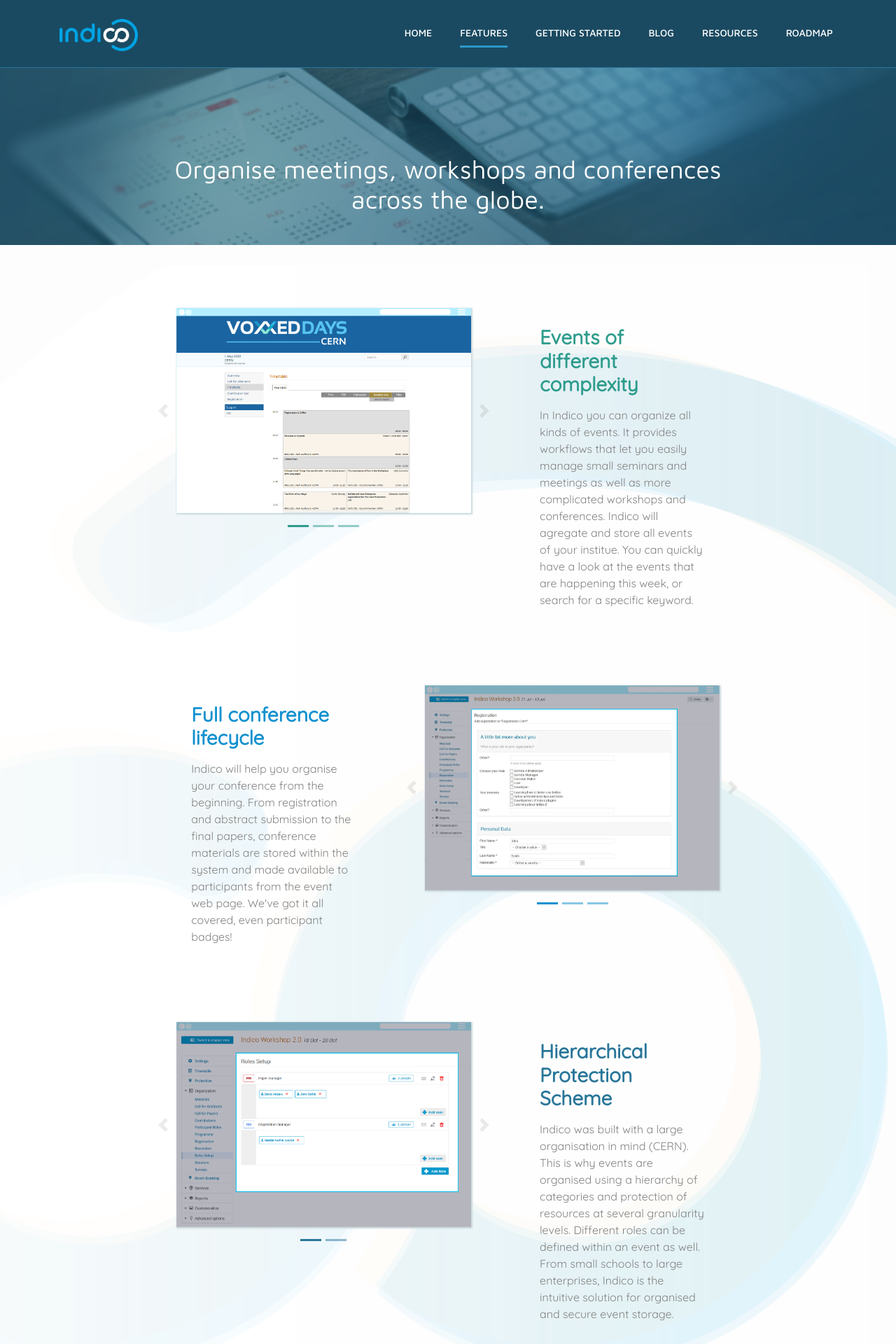
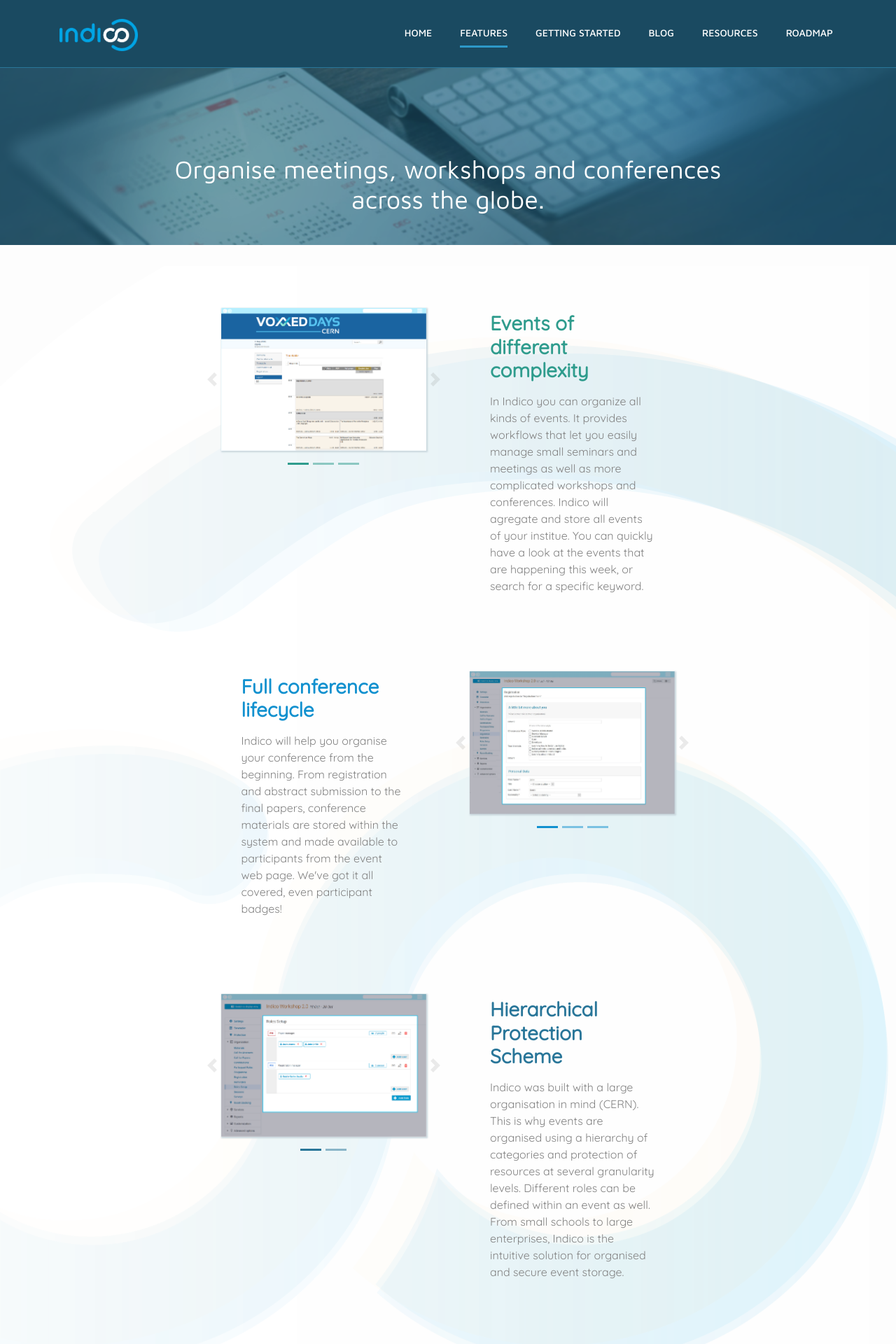
Before and after one commit to indico/indico.github.io, a Jekyll site: the page built from features.md, in a window 1280 px wide. Shown: the top 1920 px of the page at 70% size. Built offline with Jekyll 4.4.1, drawn with Linux system fonts in a browser that asks for light colours; nearby versions of some CDN libraries; comment, search, counter and statistics services are not loaded.

Commit message:
Disable carousel for one feature screenshot
Improve features page responsiveness

```diff
--- a/_layouts/features.html
+++ b/_layouts/features.html
@@ -7,8 +7,7 @@
             <div class="row">
                 <div class="col-md-9 col-xm-12 block-center hero-spotlight">
                     <div class="hero-spotlight-header hero-spotlight-header-page">
-                        <h1>Organise meetings, workshops and conferences across the globe.
-                        </h1>
+                        <h1>Organise meetings, workshops and conferences across the globe.</h1>
                     </div>
                 </div>
             </div>
@@ -20,18 +19,19 @@
         <div class="col-sm-8 col-12 block-center">
             {%- for feature in page.features -%}
                 <div class="row justify-content-center feature-row {% cycle "green", "dark", "standard" %}">
-                    <div class="col-lg-7 col-12">
-                        <div id="carousel-feature-{{ feature.id }}" class="carousel slide carousel-feature" data-ride="carousel" data-interval="false">
-                            <!-- Indicators -->
+                    <div class="col-xl-5 col-12">
+                        {%- assign num_images = feature.images | size -%}
+                        {%- if num_images == 1 -%}
+                            <img class="feature-screenshot" data-toggle="lightbox" data-gallery="{{ feature.name }}" data-remote="{{ feature.images.first | prepend: '/img/features/' | relative_url }}" src="{{ feature.images.first | prepend: '/img/features/' | relative_url }}"></img>
+                        {%- else -%}
+                            <div id="carousel-feature-{{ feature.id }}" class="carousel slide feature-screenshot" data-ride="carousel" data-interval="false">
                                 <ol class="carousel-indicators">
-                            {% assign num_images = feature.images | size %}
                                     {% for n in (1..num_images) %}
                                         <li data-target="#carousel-feature-{{ feature.id }}" data-slide-to="{{ n | minus: 1 }}"
                                             {% if n == 1 %}class="active"{% endif %}>
                                         </li>
                                     {% endfor %}
                                 </ol>
-                            <!-- Wrapper for slides -->
                                 <div class="carousel-inner">
                                     {% for image in feature.images %}
                                         <div class="carousel-item {% if forloop.first %}active{% endif %}">
@@ -39,7 +39,6 @@
                                         </div>
                                     {% endfor %}
                                 </div>
-                            <!-- Controls -->
                                 <a class="carousel-control carousel-control-prev" href="#carousel-feature-{{ feature.id }}" role="button" data-slide="prev">
                                     <span class="carousel-control-prev-icon"></span>
                                 </a>
@@ -47,8 +46,9 @@
                                     <span class="carousel-control-next-icon"></span>
                                 </a>
                             </div>
+                        {%- endif -%}
                     </div>
-                    <div class="col-lg-5 col-12 {% cycle "", "order-lg-first" %} d-flex align-items-center description">
+                    <div class="col-xl-5 col-12 {% cycle "", "order-xl-first" %} d-flex align-items-center description">
                         <div>
                             <h2>{{ feature.name }}</h2>
                             <p>{{ feature.text }}</p>
--- a/css/indico.scss
+++ b/css/indico.scss
@@ -974,7 +974,6 @@
         margin-top: 60px;
 
         .description {
-            margin-top: 20px;
             flex-direction: column;
             align-items: flex-start;
             font-family: $quicksand;
@@ -992,11 +991,11 @@
             }
         }
 
-        .carousel-feature {
+        .feature-screenshot {
             margin-left: 5%;
             margin-right: 5%;
             max-height: 500px;
-            max-width: 700px;
+            margin-bottom: 40px;
 
             .carousel-inner {
                 box-shadow: 1px 1px 2px 1px lighten($blue-gray-light, 30%);
```
Lines whose indentation alone changed are shown as unchanged.
